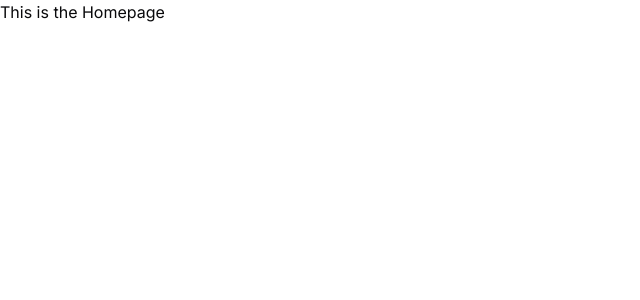
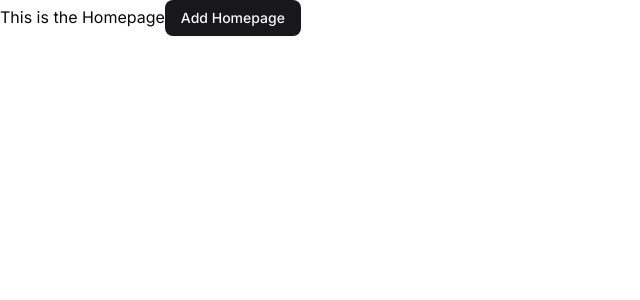
Before and after one commit to Ishmael-a/rgtportal-frontend, a React (Vite) app: page / in a window 1280 px wide. Shown: the top 300 px of the page, without its empty margins (0-640 px from the left). Built offline with nearby package versions, Linux system fonts and the light colour scheme.

Commit message:
fixed @ import issue

```diff
--- a/src/App.tsx
+++ b/src/App.tsx
@@ -1,6 +1,6 @@
-import { Button } from './components/ui/button';
 import {BrowserRouter, Routes, Route} from "react-router-dom";
 import Login from "./pages/Login"
+import { Button } from "./components/ui/button";
 
 
 function App() {
@@ -13,6 +13,7 @@ function App() {
       <Route path="/" element={
         <div className='font-inter'>
           This is the Homepage
+          <Button>Add Homepage</Button>
         </div>
       } />
 
--- a/tsconfig.json
+++ b/tsconfig.json
@@ -5,7 +5,7 @@
     { "path": "./tsconfig.node.json" }
   ],
   "compilerOptions": {
-    "baseUrl": ".",
+    "baseUrl": "./",
     "paths": {
       "@/*": ["./src/*"]
     }
--- a/tsconfig.node.json
+++ b/tsconfig.node.json
@@ -5,6 +5,8 @@
     "lib": ["ES2023"],
     "module": "ESNext",
     "skipLibCheck": true,
+
+    "types": ["@testing-library/jest-dom", "jest", "node"],
 
     /* Bundler mode */
     "moduleResolution": "bundler",
```
Also changed, not shown: tsconfig.app.json (+8 -2 lines).
